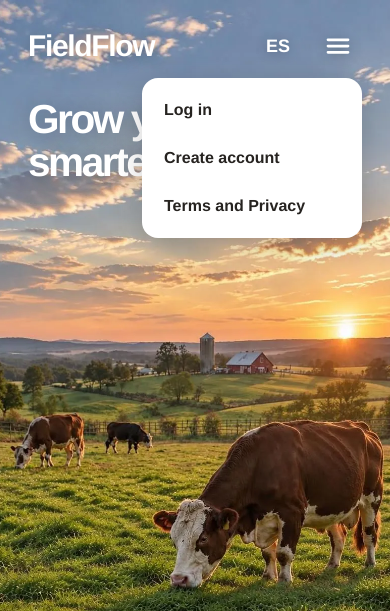
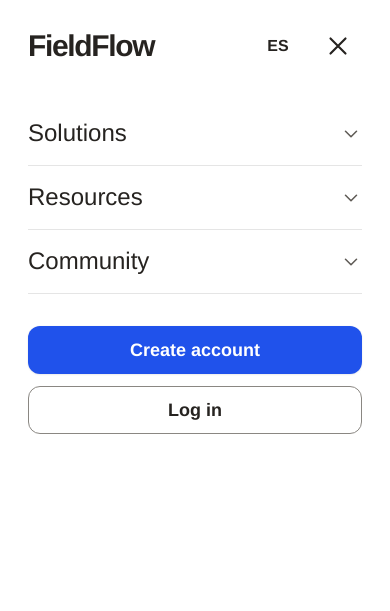
Before and after one commit to dheredia142536-source/Fieldflow, a website: page public/index.html in a window 390 px wide. Both pictures are taken after a click on the button "Main navigation". Shown: the top 611 px of the page. Drawn offline with Linux system fonts and the light colour scheme; no server answers.

Commit message:
Menú hamburguesa de celular a pantalla completa (Soluciones, Recursos, Comunidad, Crear cuenta, Iniciar sesión)
Co-Authored-By: Claude Sonnet 5.5 <noreply@anthropic.com>
Claude-Session: https://claude.ai/code/session_01Bnh9XsiuuqfXhyv3dZ8kSq

```diff
--- a/public/css/app.css
+++ b/public/css/app.css
@@ -484,9 +484,6 @@ a.item, a.stat, a.pcard { text-decoration: none; color: inherit; }
 .wl__tools { position: relative; display: flex; align-items: center; gap: 12px; }
 .wl__lang, .wl__burger { min-height: 48px; min-width: 48px; display: inline-flex; align-items: center; justify-content: center; color: #fff; font-weight: 600; font-size: var(--fs-lg); border-radius: var(--r-md); text-shadow: 0 1px 12px rgba(0, 0, 0, 0.3); }
 .wl__burger svg { stroke-width: 2.2; filter: drop-shadow(0 1px 6px rgba(0, 0, 0, 0.3)); }
-.wl__menu { position: absolute; right: 0; top: 56px; min-width: 220px; display: grid; padding: 8px; background: var(--surface); color: var(--text); border-radius: 16px; box-shadow: var(--shadow-pop); }
-.wl__menu a { display: flex; align-items: center; min-height: 48px; padding: 0 14px; border-radius: var(--r-md); color: var(--text); font-weight: 600; text-decoration: none; }
-.wl__menu a:hover { background: var(--card); }
 .wl__title { font-size: clamp(2.5rem, 10.4vw, 4.125rem); font-weight: 600; letter-spacing: -0.06em; line-height: 1.05; color: #fff; max-width: 13ch; text-shadow: 0 2px 22px rgba(0, 0, 0, 0.28); }
 .wl__sheet { --surface: #fff; --text: #262320; --text-2: #5f5b56; --card: #ecece8; --accent-strong: #2052eb; position: relative; z-index: 1; align-self: end; justify-self: center; width: calc(100% - 24px); max-width: 480px; margin: 0 12px calc(var(--sab) + 12px); background: #fff; color: var(--text); border-radius: 28px; box-shadow: 0 12px 40px rgba(0, 0, 0, 0.28); padding: 16px; }
 .wl__actions { display: grid; gap: 10px; }
@@ -503,6 +500,20 @@ a.item, a.stat, a.pcard { text-decoration: none; color: inherit; }
 .sep { display: flex; align-items: center; gap: 12px; color: var(--text-2); font-size: var(--fs-sm); }
 .sep::before, .sep::after { content: ''; flex: 1; height: 1px; background: var(--line); }
 /* Los botones de ingreso dentro de tarjetas (login, registro) conservan el mismo estilo, con el logotipo a la izquierda */
+/* Menú de celular (pantalla completa) */
+.wl__drawer { position: fixed; inset: 0; z-index: 50; display: flex; flex-direction: column; gap: 32px; padding: calc(var(--sat) + 22px) calc(var(--sar) + 28px) calc(var(--sab) + 28px) calc(var(--sal) + 28px); background: #fff; color: var(--charcoal); overflow-y: auto; --text: #262320; --text-2: #5f5b56; --accent-strong: #2052eb; --on-accent: #fff; }
+.wl__dhead { display: flex; align-items: center; justify-content: space-between; min-height: 48px; }
+.wl__dbrand { font-size: 1.875rem; font-weight: 600; letter-spacing: -0.045em; }
+.wl__dtools { display: flex; align-items: center; gap: 12px; }
+.wl__dlang, .wl__dclose { min-width: 48px; min-height: 48px; display: inline-flex; align-items: center; justify-content: center; border-radius: var(--r-md); font-weight: 600; font-size: var(--fs-md); color: var(--charcoal); }
+.wl__dlist { display: grid; }
+.wl__drow { display: flex; align-items: center; justify-content: space-between; min-height: 64px; border-bottom: 1px solid var(--line); font-size: 1.5rem; font-weight: 500; text-align: left; color: var(--charcoal); }
+.wl__drow svg { color: var(--text-2); }
+.wl__drow:active { background: #f4f4f1; }
+.wl__dcta { display: grid; gap: 12px; }
+.wl__dsec { background: #fff; border: 1px solid #8a8782; color: var(--charcoal); }
+@media (min-width: 900px) { .wl__drawer { display: none !important; } }
+
 /* Elementos que sólo existen en escritorio */
 .wl__nav, .wl__login, .wl__create, .wl__lead { display: none; }
 .wl__copy { display: grid; gap: 16px; }
--- a/public/index.html
+++ b/public/index.html
@@ -25,15 +25,15 @@
   <link rel="apple-touch-startup-image" href="/splash/splash-750x1334.png" media="(device-width: 375px) and (device-height: 667px) and (-webkit-device-pixel-ratio: 2) and (orientation: portrait)">
   <link rel="apple-touch-startup-image" href="/splash/splash-1668x2388.png" media="(device-width: 834px) and (device-height: 1194px) and (-webkit-device-pixel-ratio: 2) and (orientation: portrait)">
   <link rel="apple-touch-startup-image" href="/splash/splash-2048x2732.png" media="(device-width: 1024px) and (device-height: 1366px) and (-webkit-device-pixel-ratio: 2) and (orientation: portrait)">
-  <link rel="stylesheet" href="/css/tokens.css?v=38248e6962">
-  <link rel="stylesheet" href="/css/base.css?v=38248e6962">
-  <link rel="stylesheet" href="/css/app.css?v=38248e6962">
-  <link rel="stylesheet" href="/css/dash.css?v=38248e6962">
-  <script src="/js/theme-init.js?v=38248e6962"></script>
+  <link rel="stylesheet" href="/css/tokens.css?v=91b6bbe689">
+  <link rel="stylesheet" href="/css/base.css?v=91b6bbe689">
+  <link rel="stylesheet" href="/css/app.css?v=91b6bbe689">
+  <link rel="stylesheet" href="/css/dash.css?v=91b6bbe689">
+  <script src="/js/theme-init.js?v=91b6bbe689"></script>
 </head>
 <body>
   <div id="app"><div class="loading" role="status" aria-label="Cargando / Loading"><div class="spinner"></div></div></div>
   <noscript><p style="padding:24px">FieldFlow necesita JavaScript. / FieldFlow needs JavaScript.</p></noscript>
-  <script type="module" src="/js/app.js?v=38248e6962"></script>
+  <script type="module" src="/js/app.js?v=91b6bbe689"></script>
 </body>
 </html>
--- a/public/js/views/welcome.js
+++ b/public/js/views/welcome.js
@@ -28,19 +28,30 @@ export function googleBtn(label = t('welcome.google')) {
   return a;
 }
 
+let keepOpen = false; // el menú sigue abierto al cambiar de idioma
+
 export default function welcome({ main, rerender }) {
   const other = getLang() === 'es' ? 'en' : 'es';
   const problem = takeAuthError();
   let open = false;
-  const menu = h('nav', { class: 'wl__menu', hidden: true, 'aria-label': t('nav.main') },
-    h('a', { href: '#/negocio' }, t('welcome.login')),
-    h('a', { href: '#/registro' }, t('login.create')),
-    h('a', { href: '/legal.html', target: '_blank', rel: 'noopener' }, t('welcome.terms')));
-  const burger = h('button', { class: 'wl__burger', type: 'button', 'aria-label': t('nav.main'), 'aria-expanded': 'false', onclick: (e) => { e.stopPropagation(); toggle(!open); } }, icon('menu', 30));
-  function toggle(v) { open = v; menu.hidden = !v; burger.setAttribute('aria-expanded', String(v)); }
-  const away = (e) => { if (open && !menu.contains(e.target)) toggle(false); };
-  const esc = (e) => { if (e.key === 'Escape' && open) { toggle(false); burger.focus(); } };
-  document.addEventListener('click', away);
+  const langBtn = (cls) => h('button', { class: cls, type: 'button', lang: other, 'aria-label': other === 'en' ? 'English' : 'Español', onclick: () => { keepOpen = open; setLang(other); rerender(); } }, other.toUpperCase());
+
+  // Menú de celular: pantalla completa, blanca (los paneles de Soluciones/Recursos/Comunidad se agregan después).
+  const closeBtn = h('button', { class: 'wl__dclose', type: 'button', 'aria-label': t('common.close'), onclick: () => toggle(false) }, icon('x', 30));
+  const row = (key) => h('button', { class: 'wl__drow', type: 'button' }, h('span', null, t(key)), icon('down', 22));
+  const drawer = h('div', { class: 'wl__drawer', hidden: true, role: 'dialog', 'aria-modal': 'true', 'aria-label': t('nav.main') },
+    h('div', { class: 'wl__dhead' }, h('span', { class: 'wl__dbrand' }, 'FieldFlow'), h('div', { class: 'wl__dtools' }, langBtn('wl__dlang'), closeBtn)),
+    h('nav', { class: 'wl__dlist', 'aria-label': t('nav.main') }, row('welcome.solutions'), row('welcome.resources'), row('welcome.community')),
+    h('div', { class: 'wl__dcta' },
+      h('a', { class: 'btn btn--primary btn--block', href: '#/registro' }, t('login.create')),
+      h('a', { class: 'btn btn--block wl__dsec', href: '#/negocio' }, t('welcome.login'))));
+  const burger = h('button', { class: 'wl__burger', type: 'button', 'aria-label': t('nav.main'), 'aria-expanded': 'false', 'aria-haspopup': 'dialog', onclick: () => toggle(true) }, icon('menu', 30));
+  function toggle(v) {
+    open = v; drawer.hidden = !v; burger.setAttribute('aria-expanded', String(v));
+    document.body.style.overflow = v ? 'hidden' : '';
+    if (v) closeBtn.focus(); else burger.focus();
+  }
+  const esc = (e) => { if (e.key === 'Escape' && open) toggle(false); };
   document.addEventListener('keydown', esc);
 
   // Escritorio: menús «Soluciones / Recursos / Comunidad» (sus paneles se agregan después).
@@ -52,10 +63,10 @@ export default function welcome({ main, rerender }) {
         h('span', { class: 'wl__brand' }, 'FieldFlow'),
         h('nav', { class: 'wl__nav', 'aria-label': t('nav.main') }, navBtn('welcome.solutions'), navBtn('welcome.resources'), navBtn('welcome.community')),
         h('div', { class: 'wl__tools' },
-          h('button', { class: 'wl__lang', type: 'button', lang: other, 'aria-label': other === 'en' ? 'English' : 'Español', onclick: () => { setLang(other); rerender(); } }, other.toUpperCase()),
+          langBtn('wl__lang'),
           h('a', { class: 'wl__login', href: '#/negocio' }, t('welcome.login')),
           h('a', { class: 'wl__create', href: '#/registro' }, t('login.create')),
-          burger, menu)),
+          burger)),
       h('div', { class: 'wl__copy' },
         h('h1', { class: 'wl__title' }, t('welcome.title')),
         h('p', { class: 'wl__lead' }, t('welcome.lead')))),
@@ -66,5 +77,7 @@ export default function welcome({ main, rerender }) {
         h('a', { class: 'wbtn', href: '#/registro' }, icon('mail', 24), h('span', null, t('welcome.email'))),
         h('p', { class: 'wl__member' }, t('welcome.member'), ' ', h('a', { href: '#/negocio' }, t('welcome.login'))),
         h('p', { class: 'wl__legal' }, t('welcome.agree'), ' ', h('a', { href: '/legal.html', target: '_blank', rel: 'noopener' }, t('welcome.terms')))))));
-  return () => { document.removeEventListener('click', away); document.removeEventListener('keydown', esc); };
+  main.firstChild.append(drawer);
+  if (keepOpen) { keepOpen = false; toggle(true); }
+  return () => { document.removeEventListener('keydown', esc); document.body.style.overflow = ''; };
 }
--- a/public/sw.js
+++ b/public/sw.js
@@ -1,5 +1,5 @@
 /* FieldFlow · service worker. Versión y lista de precarga las estampa dev/stamp-sw.mjs al compilar. */
-const VERSION = '38248e6962';
+const VERSION = '91b6bbe689';
 const PRECACHE = ["/","/css/app.css","/css/base.css","/css/dash.css","/css/tokens.css","/icons/apple-touch-icon.png","/icons/favicon-32.png","/icons/favicon.svg","/icons/icon-192.png","/icons/icon-512.png","/icons/icon-maskable-512.png","/img/welcome-desktop.webp","/img/welcome-mobile.webp","/js/api.js","/js/app.js","/js/charts.js","/js/components.js","/js/dict.js","/js/i18n.js","/js/icons.js","/js/install.js","/js/state.js","/js/theme-init.js","/js/time.js","/js/ui.js","/js/views/calendario.js","/js/views/chat.js","/js/views/chats.js","/js/views/cita-sheet.js","/js/views/citas.js","/js/views/clientes.js","/js/views/config.js","/js/views/dash-model.js","/js/views/hoy.js","/js/views/login.js","/js/views/mas.js","/js/views/recuperar.js","/js/views/registro.js","/js/views/simulador.js","/js/views/welcome.js","/js/voice.js","/legal.html","/manifest.webmanifest","/offline.html"];
 const CACHE = `fieldflow-${VERSION}`;
 
```
